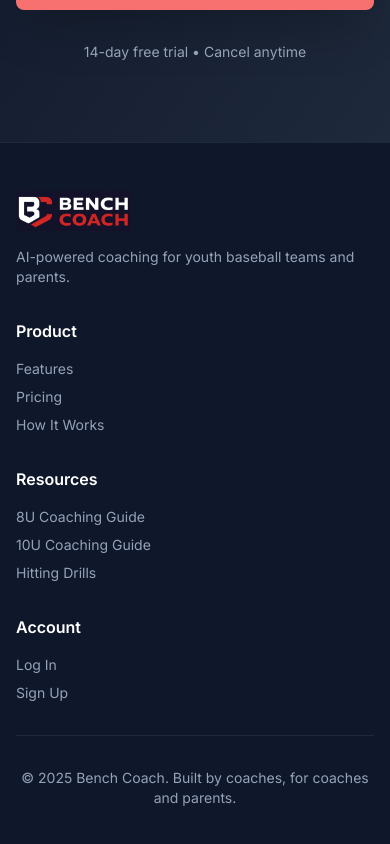
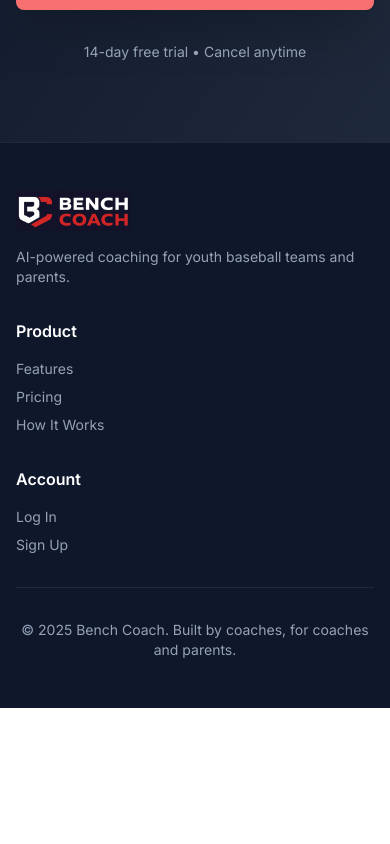
Before and after one commit to losched16/bench-coach, a Next.js app: page / in a window 390 px wide. Shown: the part 9988-10832 px from the top of the page. After the commit the page ends 10696 px from the top, so only its background shows below. Built offline with nearby package versions, Linux system fonts and the light colour scheme.

Commit message:
Update homepage with screenshots

```diff
--- a/app/page.tsx
+++ b/app/page.tsx
@@ -16,7 +16,6 @@ export default function LandingPage() {
               <a href="#features" className="text-slate-300 hover:text-white font-medium transition-colors">Features</a>
               <a href="#how-it-works" className="text-slate-300 hover:text-white font-medium transition-colors">How It Works</a>
               <a href="#pricing" className="text-slate-300 hover:text-white font-medium transition-colors">Pricing</a>
-              <Link href="/coaching/8u-baseball-coaching-guide" className="text-slate-300 hover:text-white font-medium transition-colors">Coaching Guides</Link>
             </nav>
 
             <div className="flex items-center gap-4">
@@ -600,7 +599,7 @@ export default function LandingPage() {
       {/* Footer */}
       <footer className="bg-slate-900 text-slate-400 py-12 px-4 border-t border-slate-800">
         <div className="max-w-6xl mx-auto">
-          <div className="grid md:grid-cols-4 gap-8 mb-8">
+          <div className="grid md:grid-cols-3 gap-8 mb-8">
             <div>
               <Image src="/Bench_Coach_Logo.png" alt="Bench Coach" width={150} height={40} className="h-10 w-auto mb-4" />
               <p className="text-sm">AI-powered coaching for youth baseball teams and parents.</p>
@@ -611,14 +610,6 @@ export default function LandingPage() {
                 <li><a href="#features" className="hover:text-white transition-colors">Features</a></li>
                 <li><a href="#pricing" className="hover:text-white transition-colors">Pricing</a></li>
                 <li><a href="#how-it-works" className="hover:text-white transition-colors">How It Works</a></li>
-              </ul>
-            </div>
-            <div>
-              <h4 className="font-semibold text-white mb-4">Resources</h4>
-              <ul className="space-y-2 text-sm">
-                <li><Link href="/coaching/8u-baseball-coaching-guide" className="hover:text-white transition-colors">8U Coaching Guide</Link></li>
-                <li><Link href="/coaching/10u-baseball-coaching-guide" className="hover:text-white transition-colors">10U Coaching Guide</Link></li>
-                <li><Link href="/drills/8u-hitting-drills" className="hover:text-white transition-colors">Hitting Drills</Link></li>
               </ul>
             </div>
             <div>
```
